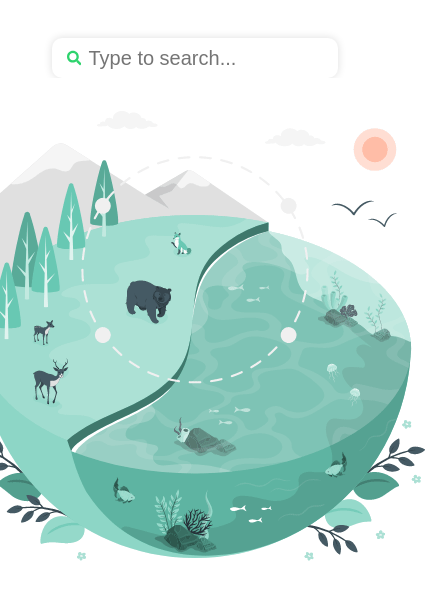
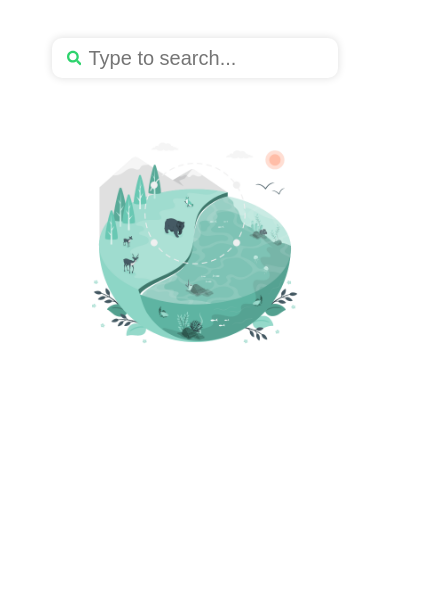
Before and after one commit to jdabrante/gbif-react-project, a React (Vite) app: page / in a window 390 px wide. Shown: the top 600 px of the page, 445 px wide, since content can reach past the window. Built offline with nearby package versions, Linux system fonts and the light colour scheme.

Commit message:
Responsive fixes

```diff
--- a/src/App.css
+++ b/src/App.css
@@ -41,5 +41,11 @@
     justify-content: center;
     width: 90%;
   }
+  .index-image {
+    padding-top: 50px;
+  }
+  .index-image img {
+    width: 70%;
+  }
 
 }
--- a/src/components/SearchResultsList.css
+++ b/src/components/SearchResultsList.css
@@ -16,3 +16,12 @@
     text-decoration: none;
     color: #333;
 }
+
+@media only screen and (max-width: 768px) {
+    .results-list {
+        width: 70%;
+        top: 70px;
+
+    }
+
+}
```
